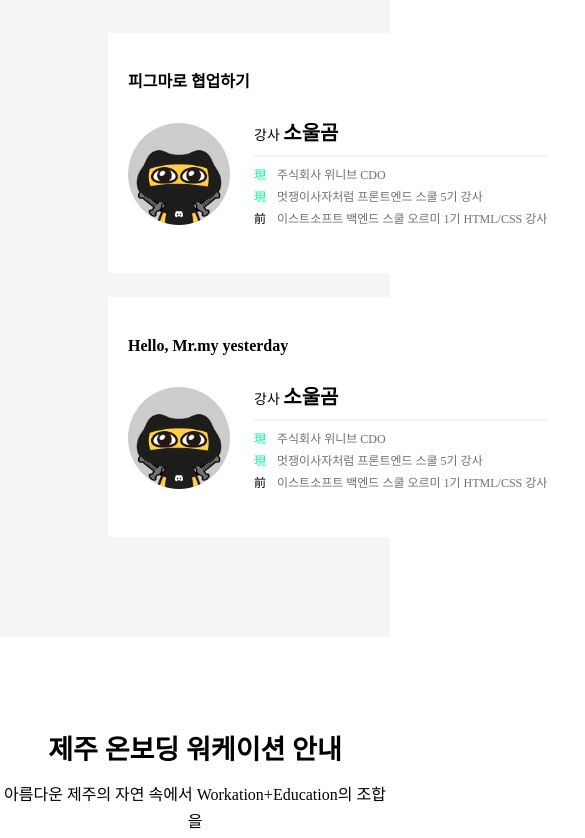
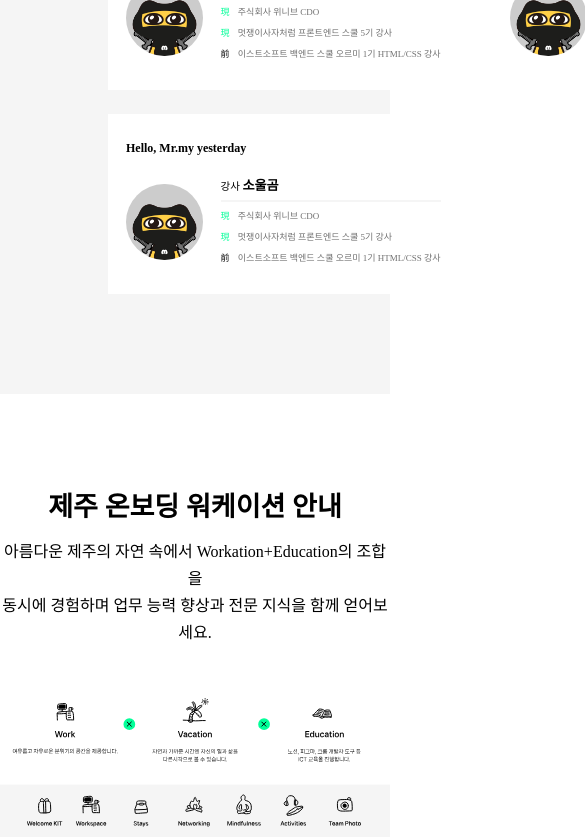
Before and after one commit to weniv/opeaceLandingpage, a React (Create React App) app: page / in a window 390 px wide. Shown: the part 3400-4238 px from the top of the page, 585 px wide, since content can reach past the window. Built offline with nearby package versions, Linux system fonts and the light colour scheme; a web font is replaced by a local one.

Commit message:
💄Style: 1194px 이하 반응형 적용

```diff
--- a/src/components/CompanyIntro.jsx
+++ b/src/components/CompanyIntro.jsx
@@ -1,26 +1,20 @@
-import React from "react";
-import { Layout } from "./index";
-import { Title, SubTitle } from "./atom";
-import styled from "styled-components";
-import { companyIntroList, googleFormLink } from "../text";
+import React from 'react';
+import { Layout } from './index';
+import { Title, SubTitle } from './atom';
+import styled from 'styled-components';
+import { companyIntroList, googleFormLink } from '../text';
 
 export default function CompanyIntro() {
   return (
     <Layout>
       <Title>기업 소개</Title>
-      <SubTitle>
-        본 프로젝트는 오피스제주, 주식회사 위니브 2개사가 연합하여 공동
-        진행합니다.
-      </SubTitle>
+      <SubTitle>본 프로젝트는 오피스제주, 주식회사 위니브 2개사가 연합하여 공동 진행합니다.</SubTitle>
 
       <Wrap>
         {companyIntroList.map((el) => (
           <Grid key={el.id}>
             <div className="companyImg">
-              <img
-                src={process.env.PUBLIC_URL + `/img/${el.logo}.svg`}
-                alt={`${el.logo} 로고 이미지`}
-              />
+              <img src={process.env.PUBLIC_URL + `/img/${el.logo}.svg`} alt={`${el.logo} 로고 이미지`} />
             </div>
             <div className="description">
               <strong>{el.title}</strong>
@@ -36,7 +30,7 @@ export default function CompanyIntro() {
       </Wrap>
 
       <Apply>
-        <img src={process.env.PUBLIC_URL + "/img/workation.svg"} alt="" />
+        <img src={process.env.PUBLIC_URL + '/img/workation.svg'} alt="" />
         <button>
           <a href={googleFormLink} target="_blank" rel="noreferrer">
             제주 온보딩 워케이션 신청하기
@@ -48,8 +42,9 @@ export default function CompanyIntro() {
 }
 
 const Wrap = styled.div`
+  width: 100%;
   display: flex;
-  gap: 30px;
+  gap: 1.88rem;
   margin: 36px 0 100px 0;
 `;
 
@@ -57,14 +52,17 @@ const Grid = styled.div`
   display: grid;
   width: 36.375rem;
   height: 18.188rem;
-  border: 3px solid #f5f5f5;
   grid-template-columns: 50% 50%;
 
   div.companyImg {
     display: flex;
     align-items: center;
     justify-content: center;
-    background-color: var(--light-color);
+    border: 3px solid #f5f5f5;
+
+    img {
+      width: 11em;
+    }
   }
 
   div.description {
@@ -78,22 +76,22 @@ const Grid = styled.div`
       font-weight: bold;
       white-space: pre-wrap;
       margin-bottom: 17px;
-      line-height: 1.625rem;
+      line-height: 1.625em;
     }
     p {
-      font-size: 0.625rem;
+      font-size: 0.625em;
       white-space: pre-wrap;
       line-height: 1.125rem;
     }
     button {
-      width: 8.063rem;
-      height: 2.125rem;
+      width: 8.063em;
+      height: 2.125em;
       border-radius: 28px;
       background-color: var(--dark-color);
-      margin-top: 36px;
+      margin-top: 2.25em;
 
       a {
-        font-size: 14px;
+        font-size: 0.88em;
         font-weight: 500;
         color: var(--light-color);
         cursor: pointer;
--- a/src/components/Notification.jsx
+++ b/src/components/Notification.jsx
@@ -1,7 +1,7 @@
-import React from "react";
-import styled from "styled-components";
-import { Title, SubTitle } from "./atom/index";
-import Layout from "./Layout";
+import React from 'react';
+import styled from 'styled-components';
+import { Title, SubTitle } from './atom/index';
+import Layout from './Layout';
 
 export default function Notification() {
   return (
@@ -12,11 +12,12 @@ export default function Notification() {
         <br />
         동시에 경험하며 업무 능력 향상과 전문 지식을 함께 얻어보세요.
       </SubTitle>
-      <Img src={process.env.PUBLIC_URL + "/img/s4-info.svg"} />
+      <Img src={process.env.PUBLIC_URL + '/img/s4-info.svg'} />
     </Layout>
   );
 }
 
 const Img = styled.img`
+  width: 100%;
   padding-top: 52px;
 `;
--- a/src/components/Tutor.jsx
+++ b/src/components/Tutor.jsx
@@ -12,6 +12,7 @@ export default function Tutor() {
         <TutorWrap>
           {TutorList.map((cls) => (
             <Card key={cls.id}>
+              <div className="wrap">
                 <h3>{cls.title}</h3>
                 <div className="tutorInfo">
                   <img src={process.env.PUBLIC_URL + '/img/test.png'} alt="강사 소개 이미지" />
@@ -21,11 +22,18 @@ export default function Tutor() {
                     </p>
                     <div className="tutorCareer">
                       {cls.career.map((el) => (
+                        <div className="careerWrap">
                           <p key={el.id}>
-                        {el.current === 1 ? <span className="current">現</span> : <span className="former">前</span>}
-                        {el.position}
+                            {el.current === 1 ? (
+                              <span className="current">現</span>
+                            ) : (
+                              <span className="former">前</span>
+                            )}
                           </p>
+                          <p>{el.position}</p>
+                        </div>
                       ))}
+                    </div>
                   </div>
                 </div>
               </div>
@@ -51,38 +59,44 @@ const TutorWrap = styled.div`
 `;
 
 const Card = styled.div`
-  width: 30rem;
-  height: 15rem;
+  width: 30em;
+  height: 15em;
+  display: flex;
+  align-items: center;
+  justify-content: center;
+  background-color: var(--light-color);
+
+  div.wrap {
     display: flex;
     flex-direction: column;
-  gap: 33px;
-  justify-content: center;
-  background-color: var(--light-color);
-  padding: 34px 20px 42px 20px;
+    gap: 2.06em;
+    width: 90%;
+  }
 
   h3 {
-    font-size: 1rem;
+    font-size: 1em;
     font-weight: bold;
+    align-self: flex-start;
   }
 
   div.tutorInfo {
     display: flex;
     align-items: center;
-    gap: 24px;
+    gap: 1.5em;
 
     img {
-      width: 102px;
+      width: 6.38em;
       border-radius: 50%;
     }
 
     p.tutorName {
-      font-size: 0.875rem;
-      padding-bottom: 12px;
+      font-size: 0.875em;
+      padding-bottom: 0.75em;
       border-bottom: 2px solid var(--bg-color);
-      margin-bottom: 12px;
+      margin-bottom: 0.75em;
 
       strong {
-        font-size: 1.25rem;
+        font-size: 1.25em;
         font-weight: bold;
       }
     }
@@ -90,15 +104,16 @@ const Card = styled.div`
     div.tutorCareer {
       display: flex;
       flex-direction: column;
-      gap: 10px;
+      gap: 0.63em;
+
+      div.careerWrap {
+        display: flex;
+        gap: 0.69em;
 
         p {
-        font-size: 0.75rem;
+          font-size: 0.75em;
           color: #717171;
-
-        span {
-          margin-right: 11px;
-        }
+          line-height: 1.5em;
 
           span.current {
             color: var(--main-color);
@@ -110,4 +125,5 @@ const Card = styled.div`
         }
       }
     }
+  }
 `;
--- a/src/components/WenivIntro.jsx
+++ b/src/components/WenivIntro.jsx
@@ -99,6 +99,7 @@ const Archive = styled.div`
   }
 
   img.bg {
+    width: 100%;
     opacity: 0.2;
   }
 `;
--- a/src/pages/Main.jsx
+++ b/src/pages/Main.jsx
@@ -12,12 +12,10 @@ import {
   CompanyIntro,
   Footer,
 } from '../components/index';
-import { AutoSlider } from '../components/atom';
 
 export default function Main() {
   return (
     <Layout>
-      {/* <AutoSlider /> */}
       <Header />
       <Banner />
       <Overview />
@@ -35,4 +33,8 @@ export default function Main() {
 const Layout = styled.section`
   max-width: 1194px;
   margin: 0 auto;
+
+  @media (max-width: 1194px) {
+    max-width: 100%;
+  }
 `;
--- a/src/style/GlobalStyle.jsx
+++ b/src/style/GlobalStyle.jsx
@@ -28,6 +28,9 @@ export const GlobalStyle = createGlobalStyle`
     font-size: 16px;
     font-family: 'NanumSquareNeo-Variable';
 
+    @media (max-width: 1194px) {
+      font-size: 12px;
+    }
   }
 
   button {
```
Lines whose indentation alone changed are shown as unchanged.
